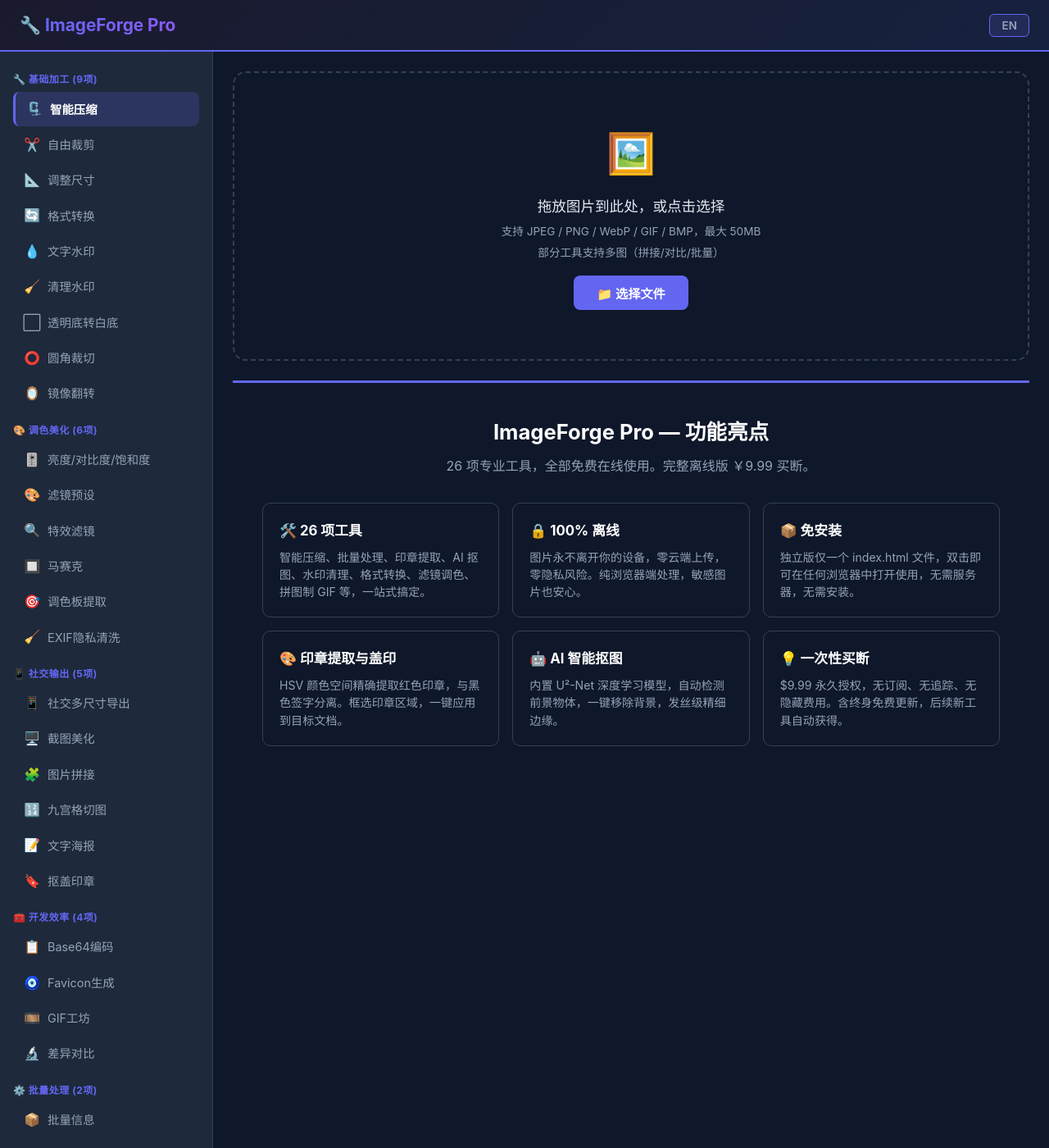
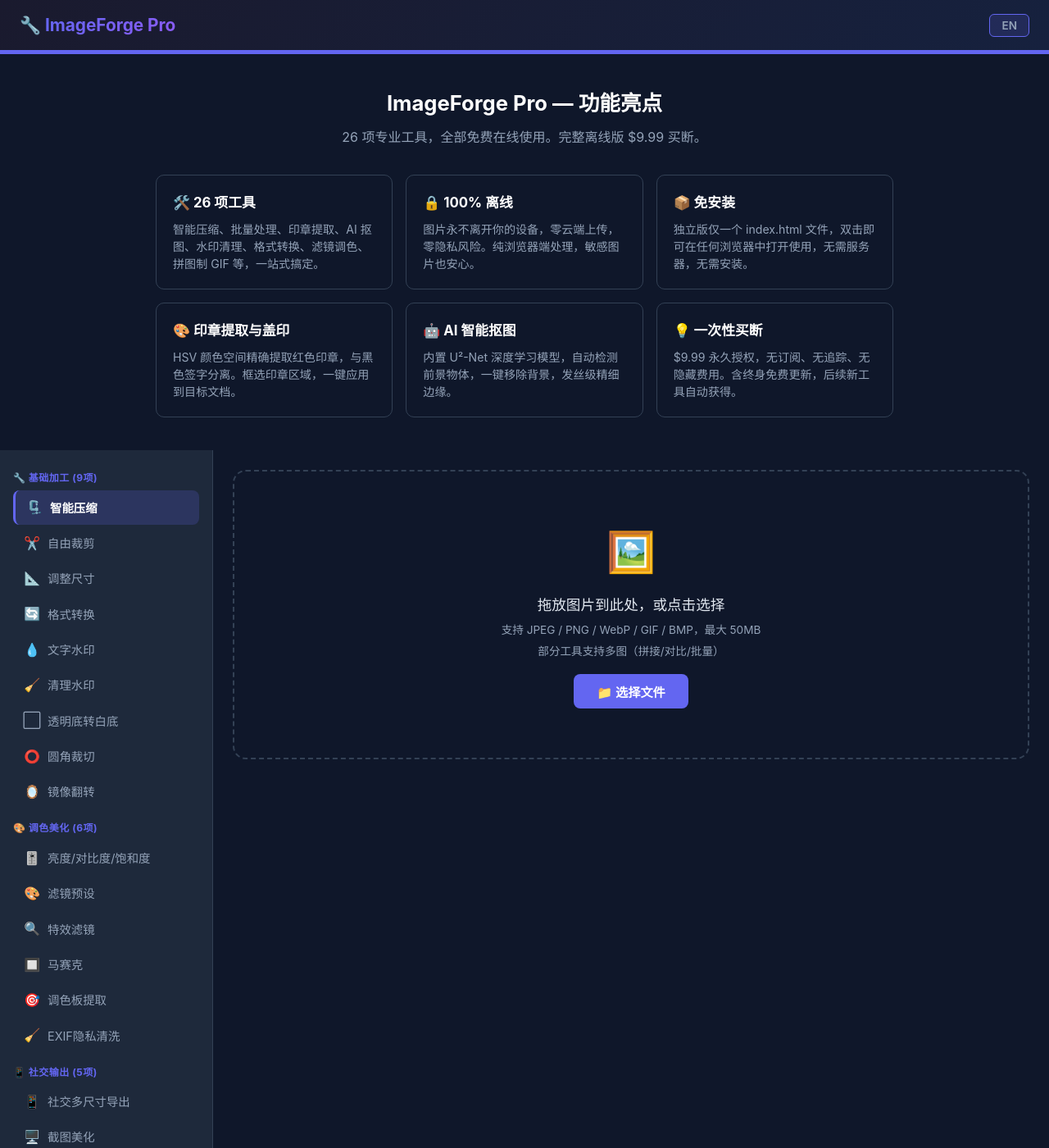
Before and after one commit to WDSEGA/WDSEGA.github.io, a Jekyll site: the page imageforge/index.html, which Jekyll copies as it is, in a window 1280 px wide and 1400 px high. Shown: the whole window at 82% size. Built offline with Jekyll 4.4.1, drawn with Linux system fonts in a browser that asks for light colours; some of the changed text lies outside the part shown.

Commit message:
fix: move feature cards to top of page, fix price to .99 USD

```diff
--- a/imageforge/index.html
+++ b/imageforge/index.html
@@ -254,6 +254,20 @@ body {
 <div class="topbar">
     <div class="logo">🔧 <span>ImageForge Pro</span></div>
     <button class="lang-btn" id="langToggle" onclick="toggleLang()">EN</button>
+</div>
+
+<!-- Marketing / Feature Cards (top of page) -->
+<div class="marketing" id="marketingSection">
+    <h2><span data-lang="zh">ImageForge Pro — 功能亮点</span><span data-lang="en" style="display:none">ImageForge Pro — Key Features</span></h2>
+    <p class="subtitle"><span data-lang="zh">26 项专业工具，全部免费在线使用。完整离线版 $9.99 买断。</span><span data-lang="en" style="display:none">26 professional tools, all free online. Full offline version $9.99 one-time.</span></p>
+    <div class="feature-grid">
+        <div class="feature-card"><strong>🛠️ 26 项工具</strong><p data-lang="zh">智能压缩、批量处理、印章提取、AI 抠图、水印清理、格式转换、滤镜调色、拼图制 GIF 等，一站式搞定。</p><p data-lang="en" style="display:none">Compress, batch, stamp extract, AI BG remove, watermark clean, convert, filters, collage, GIF — all in one.</p></div>
+        <div class="feature-card"><strong>🔒 100% 离线</strong><p data-lang="zh">图片永不离开你的设备，零云端上传，零隐私风险。纯浏览器端处理，敏感图片也安心。</p><p data-lang="en" style="display:none">Images never leave your device. Zero cloud upload, zero privacy risk. Pure browser-side processing.</p></div>
+        <div class="feature-card"><strong>📦 免安装</strong><p data-lang="zh">独立版仅一个 index.html 文件，双击即可在任何浏览器中打开使用，无需服务器，无需安装。</p><p data-lang="en" style="display:none">Standalone version is a single index.html file. Double-click to open in any browser. No server, no install.</p></div>
+        <div class="feature-card"><strong>🎨 印章提取与盖印</strong><p data-lang="zh">HSV 颜色空间精确提取红色印章，与黑色签字分离。框选印章区域，一键应用到目标文档。</p><p data-lang="en" style="display:none">HSV color extraction precisely separates red stamps from black signatures. Select, extract, apply.</p></div>
+        <div class="feature-card"><strong>🤖 AI 智能抠图</strong><p data-lang="zh">内置 U²-Net 深度学习模型，自动检测前景物体，一键移除背景，发丝级精细边缘。</p><p data-lang="en" style="display:none">Built-in U²-Net deep learning model. Auto-detect objects, one-click BG remove with hair-level edges.</p></div>
+        <div class="feature-card"><strong>💡 一次性买断</strong><p data-lang="zh">$9.99 永久授权，无订阅、无追踪、无隐藏费用。含终身免费更新，后续新工具自动获得。</p><p data-lang="en" style="display:none">$9.99 forever. No subscription, no tracking, no hidden fees. Lifetime free updates included.</p></div>
+    </div>
 </div>
 
 <!-- App -->
@@ -315,20 +329,6 @@ body {
             </div>
         </div>
 
-        <!-- Marketing Section (shown before tool panel) -->
-        <div class="marketing" id="marketingSection">
-            <h2><span data-lang="zh">ImageForge Pro — 功能亮点</span><span data-lang="en" style="display:none">ImageForge Pro — Key Features</span></h2>
-            <p class="subtitle"><span data-lang="zh">26 项专业工具，全部免费在线使用。完整离线版 ￥9.99 买断。</span><span data-lang="en" style="display:none">26 professional tools, all free online. Full offline version $9.99 one-time.</span></p>
-            <div class="feature-grid">
-                <div class="feature-card"><strong>🛠️ 26 项工具</strong><p data-lang="zh">智能压缩、批量处理、印章提取、AI 抠图、水印清理、格式转换、滤镜调色、拼图制 GIF 等，一站式搞定。</p><p data-lang="en" style="display:none">Compress, batch, stamp extract, AI BG remove, watermark clean, convert, filters, collage, GIF — all in one.</p></div>
-                <div class="feature-card"><strong>🔒 100% 离线</strong><p data-lang="zh">图片永不离开你的设备，零云端上传，零隐私风险。纯浏览器端处理，敏感图片也安心。</p><p data-lang="en" style="display:none">Images never leave your device. Zero cloud upload, zero privacy risk. Pure browser-side processing.</p></div>
-                <div class="feature-card"><strong>📦 免安装</strong><p data-lang="zh">独立版仅一个 index.html 文件，双击即可在任何浏览器中打开使用，无需服务器，无需安装。</p><p data-lang="en" style="display:none">Standalone version is a single index.html file. Double-click to open in any browser. No server, no install.</p></div>
-                <div class="feature-card"><strong>🎨 印章提取与盖印</strong><p data-lang="zh">HSV 颜色空间精确提取红色印章，与黑色签字分离。框选印章区域，一键应用到目标文档。</p><p data-lang="en" style="display:none">HSV color extraction precisely separates red stamps from black signatures. Select, extract, apply.</p></div>
-                <div class="feature-card"><strong>🤖 AI 智能抠图</strong><p data-lang="zh">内置 U²-Net 深度学习模型，自动检测前景物体，一键移除背景，发丝级精细边缘。</p><p data-lang="en" style="display:none">Built-in U²-Net deep learning model. Auto-detect objects, one-click BG remove with hair-level edges.</p></div>
-                <div class="feature-card"><strong>💡 一次性买断</strong><p data-lang="zh">$9.99 永久授权，无订阅、无追踪、无隐藏费用。含终身免费更新，后续新工具自动获得。</p><p data-lang="en" style="display:none">$9.99 forever. No subscription, no tracking, no hidden fees. Lifetime free updates included.</p></div>
-            </div>
-        </div>
-
         <!-- Tool Panel -->
         <div class="tool-panel hidden" id="toolPanel">
             <h3><span class="tname-icon" id="toolIcon"></span><span id="toolTitle"></span></h3>
@@ -362,7 +362,7 @@ body {
 <div class="purchase-bar">
     <h3><span data-lang="zh">💻 获取完整离线版本</span><span data-lang="en" style="display:none">💻 Get Full Offline Version</span></h3>
     <p><span data-lang="zh">在线版完全免费可用。购买完整版获得 ZIP 包（含源码、README、产品图、免责声明），Python 3.8+ 一键运行。</span><span data-lang="en" style="display:none">Online version is fully free. Purchase full version for ZIP package (source, README, images, disclaimer). Python 3.8+, one command to run.</span></p>
-    <a href="https://payhip.com/b/h0EFC" class="buy-btn">🛒 <span data-lang="zh">购买完整版 — ￥9.99</span><span data-lang="en" style="display:none">Buy Full Version — $9.99</span></a>
+    <a href="https://payhip.com/b/h0EFC" class="buy-btn">🛒 <span data-lang="zh">购买完整版 — $9.99</span><span data-lang="en" style="display:none">Buy Full Version — $9.99</span></a>
     <p style="color:#64748b;font-size:0.8em;margin-top:16px"><span data-lang="zh">一次性买断 · 终身免费更新 · v1.0.1 含 26 项功能</span><span data-lang="en" style="display:none">One-time purchase · Lifetime free updates · v1.0.1 with 26 features</span></p>
 </div>
 
```
